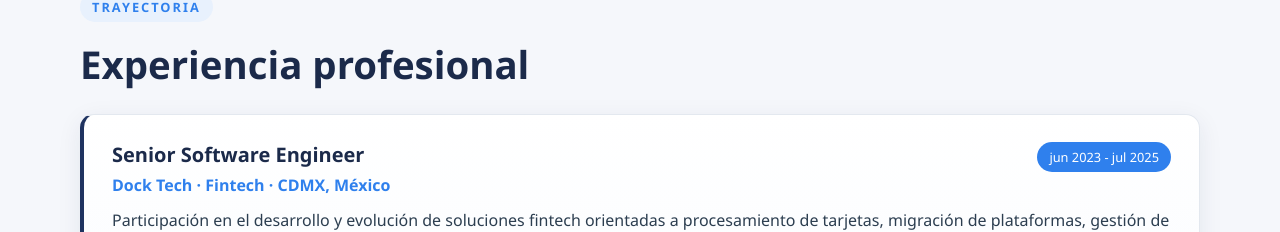
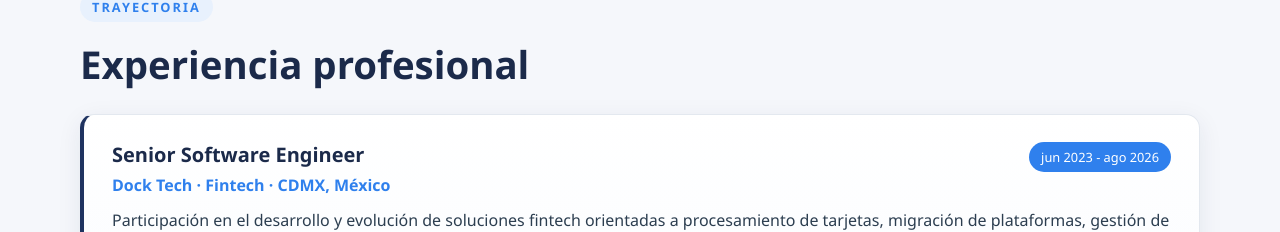
Before and after one commit to xquenda75/software-engineer-profile, a React (Vite) app: page / in a window 1280 px wide. Shown: the part 1514-1746 px from the top of the page. Built offline with nearby package versions, Linux system fonts and the light colour scheme.

Commit message:
feat: update in the experience date

```diff
--- a/src/data.ts
+++ b/src/data.ts
@@ -92,7 +92,7 @@ export const experiencia: Experiencia[] = [
   {
     cargo: 'Senior Software Engineer',
     empresa: 'Dock Tech',
-    periodo: 'jun 2023 - jul 2025',
+    periodo: 'jun 2023 - ago 2026',
     ubicacion: 'Fintech · CDMX, México',
     destacada: true,
     resumen:
```
Also changed, not shown: 2 other files (tests, documents, lock files or other folders).
